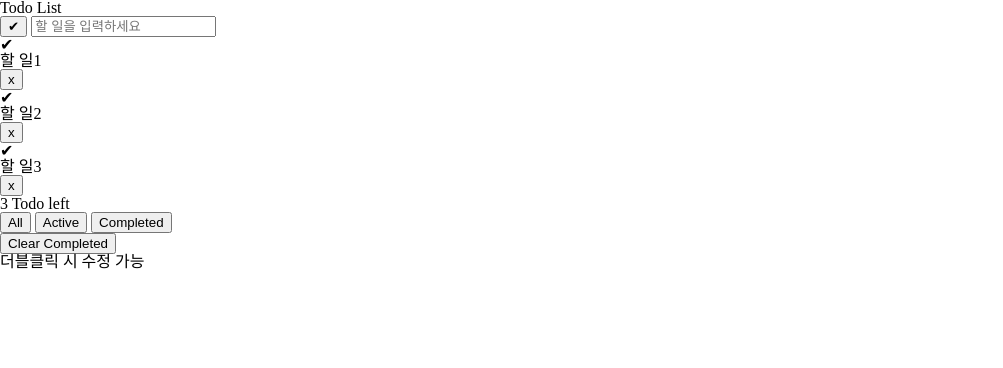
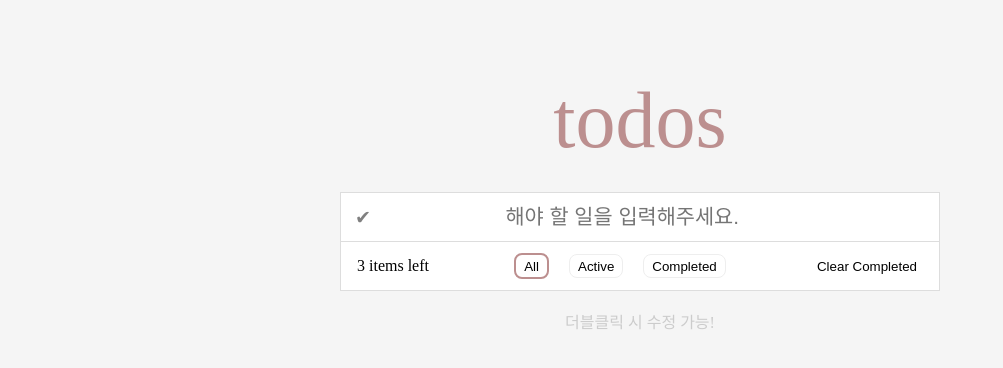
Before and after one commit to yourvita/Todolist, a plain HTML site: page index.html in a window 1280 px wide. Shown: the whole page, without its empty margins (0-1003 px from the left). Drawn offline with Linux system fonts and the light colour scheme.

Commit message:
CSS Todo

```diff
--- a/index.html
+++ b/index.html
@@ -4,52 +4,55 @@
     <meta charset="UTF-8" />
     <meta http-equiv="X-UA-Compatible" content="IE=edge" />
     <meta name="viewport" content="width=device-width, initial-scale=1.0" />
-    <link rel="stylesheet" href="/reset.css" />
-    <link rel="stylesheet" href="/style.css" />
-    <title>Document</title>
+    <link rel="stylesheet" href="reset.css" />
+    <link rel="stylesheet" href="style.css" />
+
+    <title>TODO-VanilaJS</title>
   </head>
   <body>
-    <section class="todo__list">
-      <h1>Todo List</h1>
-      <div class="Todo__box">
-        <div class="input__Todo">
-          <button class="allCheck-btn">✔</button>
+    <div class="todo-wrapper">
+      <div class="todo-title">todos</div>
+      <div class="todo-box">
+        <div class="todo-input-box">
+          <button class="complete-all-btn">✔</button>
           <input
             type="text"
             class="todo-input"
-            placeholder="할 일을 입력하세요"
+            placeholder="해야 할 일을 입력해주세요."
           />
         </div>
 
-        <ul class="todo__list">
-          <li class="todo__item">
-            <div class="checkbox">✔</div>
-            <div class="todo">할 일1</div>
-            <button class="del-btn">x</button>
-          </li>
-          <li class="todo__item">
-            <div class="checkbox">✔</div>
-            <div class="todo">할 일2</div>
-            <button class="del-btn">x</button>
-          </li>
-          <li class="todo__item">
-            <div class="checkbox">✔</div>
-            <div class="todo">할 일3</div>
-            <button class="del-btn">x</button>
-          </li>
+        <ul class="todo-list">
+          <!-- <li class="todo-item checked">
+                    <div class="checkbox">✔</div>
+                    <div class="todo">첫번째 할 일</div>
+                    <button class="delBtn">x</button>
+                </li>
+                <li class="todo-item">
+                    <div class="checkbox"></div>
+                    <div class="todo">두번째 할 일</div>
+                    <button class="delBtn">x</button>
+                </li>
+                <li class="todo-item">
+                    <div class="checkbox"></div>
+                    <div class="todo">세번째 할 일</div>
+                    <button class="delBtn">x</button>
+                </li>  -->
         </ul>
-        <div class="todo__button">
-          <div class="left__Todo">3 Todo left</div>
+        <div class="todo-bottom">
+          <div class="left-items">3 items left</div>
           <div class="button-group">
-            <button class="show__all-btn">All</button>
-            <button class="show__act-btn">Active</button>
-            <button class="show__complete-btn">Completed</button>
+            <button class="show-all-btn selected" data-type="all">All</button>
+            <button class="show-active-btn" data-type="active">Active</button>
+            <button class="show-completed-btn" data-type="completed">
+              Completed
+            </button>
           </div>
           <button class="clear-completed-btn">Clear Completed</button>
         </div>
       </div>
-      <p class="info">더블클릭 시 수정 가능</p>
-    </section>
-    <script src="main.js"></script>
+      <p class="info">더블클릭 시 수정 가능!</p>
+    </div>
+    <script src="todo.js"></script>
   </body>
 </html>
--- a/style.css
+++ b/style.css
@@ -0,0 +1,172 @@
+html {
+  height: 100%;
+}
+
+body {
+  display: flex;
+  flex-wrap: nowrap;
+  justify-content: center;
+  background-color: #f5f5f5;
+  min-height: 100%;
+}
+
+.todo-wrapper {
+  justify-content: center;
+  margin-top: 3rem;
+  min-width: 600px;
+}
+
+.todo-title {
+  padding: 2rem;
+  text-align: center;
+  color: rosybrown;
+  font-size: 5rem;
+}
+
+.todo-box {
+  background-color: white;
+  border: 1px solid #ddd;
+}
+
+.todo-input-box {
+  display: flex;
+  flex-wrap: nowrap;
+  flex-direction: row;
+  height: 3rem;
+  border-bottom: 1px solid #ddd;
+  justify-content: flex-start;
+  align-items: center;
+}
+
+button {
+  background-color: transparent;
+  border: 0;
+}
+
+.complete-all-btn {
+  color: gray;
+  min-width: none;
+  min-height: none;
+  width: 1.5rem;
+  height: 1.5rem;
+  margin: 0.5rem 0.5rem;
+  border-radius: 50px;
+  cursor: pointer;
+  font-size: 1.2rem;
+}
+
+.complete-all-btn.checked {
+  color: green;
+}
+
+.todo-input {
+  width: 80%;
+  text-align: center;
+  border: 0;
+  outline: none;
+  font-size: 1.3rem;
+}
+
+.todo-item {
+  position: relative;
+  display: flex;
+  flex-wrap: nowrap;
+  flex-direction: row;
+  justify-content: space-between;
+  align-items: center;
+  height: 3rem;
+  border-bottom: 1px solid #ddd;
+}
+
+.todo-item:hover .delBtn {
+  opacity: 1;
+}
+
+.checkbox {
+  min-width: none;
+  min-height: none;
+  width: 1.5rem;
+  height: 1.5rem;
+  margin: 0.5rem 0.5rem;
+  border-radius: 50px;
+  border: 1px solid lightgray;
+  cursor: pointer;
+  text-align: center;
+}
+
+.todo-item.checked .checkbox {
+  border: 2px solid darkgray;
+  color: green;
+}
+
+.todo {
+  font-size: 1.3rem;
+  padding: 0 1rem;
+  width: 80%;
+}
+
+.todo-item.checked .todo {
+  font-style: italic;
+  text-decoration: line-through;
+  color: lightgray;
+}
+
+.delBtn {
+  opacity: 1;
+  width: 3rem;
+  height: 3rem;
+  font-size: 1.5rem;
+  font-weight: lighter;
+  cursor: pointer;
+}
+
+.todo-bottom {
+  height: 3rem;
+  display: flex;
+  flex-wrap: nowrap;
+  flex-direction: row;
+  justify-content: space-between;
+  align-items: center;
+  padding: 0 1rem;
+}
+
+.button-group {
+  flex-direction: row;
+  flex-wrap: nowrap;
+}
+
+.button-group button {
+  border: 1px solid #eee;
+  padding: 0.2rem 0.5rem;
+  margin: 0 0.5rem;
+  border-radius: 8px;
+  cursor: pointer;
+}
+
+.button-group button.selected {
+  border: 2px solid rosybrown;
+  padding: 0.2rem 0.5rem;
+  margin: 0 0.5rem;
+  border-radius: 8px;
+}
+
+.clear-completed-btn:hover {
+  font-style: italic;
+  text-decoration: underline;
+  cursor: pointer;
+}
+
+.edit-input {
+  position: absolute;
+  left: 0;
+  top: 0;
+  width: 590px;
+  height: 2.8rem;
+  margin: 0;
+}
+
+p.info {
+  margin-top: 1.5rem;
+  text-align: center;
+  color: #ccc;
+}
```
